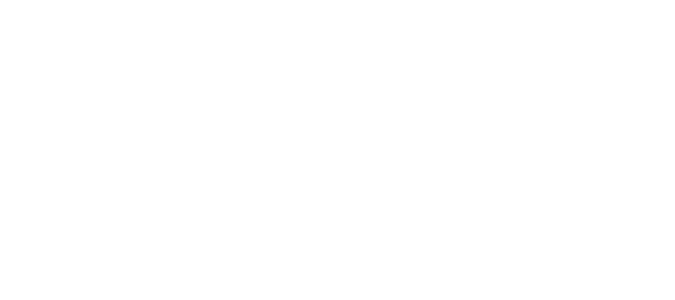
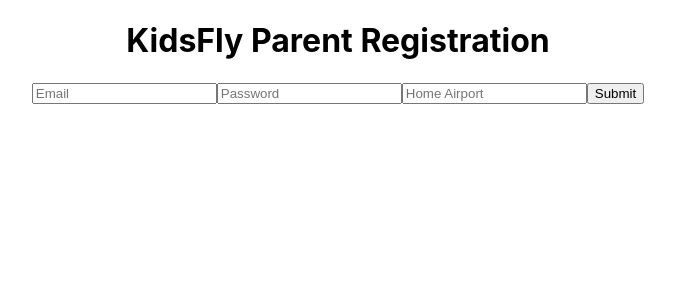
Before and after one commit to BuildWeek-KidsFly/kids-frontend, a React (Create React App) app in the folder kidsfly/: page / in a window 1280 px wide. Shown: the top 300 px of the page, without its empty margins (302-977 px from the left). Built offline with nearby package versions, Linux system fonts and the light colour scheme.

Commit message:
Added Parent Reg form

```diff
--- a/kidsfly/src/App.js
+++ b/kidsfly/src/App.js
@@ -1,11 +1,12 @@
 import React from 'react';
 import './App.css';
+import FormikForms from './Register/ParentReg';
 
 function App() {
 
   return (
     <div className="App">
-
+      <FormikForms />
     </div>
   )
 }
--- a/kidsfly/src/Register/ParentReg.js
+++ b/kidsfly/src/Register/ParentReg.js
@@ -0,0 +1,82 @@
+import React, { useState } from 'react';
+import axios from 'axios';
+import { withFormik, Form, Field } from 'formik';
+import * as Yup from 'yup';
+import styled from 'styled-components';
+
+
+const ParentReg = ({ errors, touched, values, status }) => {
+
+  const [travelers, setTravelers] = useState({ email: '', password: '', home_airport: '' });
+
+  return (
+    <div>
+      <h1>KidsFly Parent Registration</h1>
+      <Form>
+        <Field
+          type='text'
+          name='email'
+          placeholder='Email'
+        />
+        {touched.name && errors.email && (
+          <p className='error'>{errors.email}</p>
+        )}
+
+        <Field
+          type='password'
+          name='password'
+          placeholder='Password'
+        />
+        {touched.name && errors.password && (
+          <p className='error'>{errors.password}</p>
+        )}
+
+        <Field
+          type='text'
+          name='home_airport'
+          placeholder='Home Airport'
+        />
+        {touched.name && errors.home_airport && (
+          <p className='error'>{errors.home_airport}</p>
+        )}
+
+        <button type='submit'>Submit</button>
+      </Form>
+
+    </div>
+  );
+};
+const FormikForms = withFormik({
+  mapPropsToValues({ email, password, home_airport }) {
+    return {
+      email: email || '',
+      password: password || '',
+      home_airport: home_airport || ''
+    }
+  },
+
+  validationSchema: Yup.object().shape({
+    email: Yup.string().required('email required'),
+    password: Yup.string().required('password required'),
+    home_airport: Yup.string().required('airport required')
+
+
+  }),
+
+  handleSubmit(values) {
+    console.log(values)
+    axios.post('https://kidsfly-be-dakotah.herokuapp.com/api/auth/register', values)
+      .then(response => {
+
+        console.log(response)
+      })
+      .catch(err => console.log(err))
+  }
+
+
+
+
+})(ParentReg)
+
+
+export default FormikForms;
```
